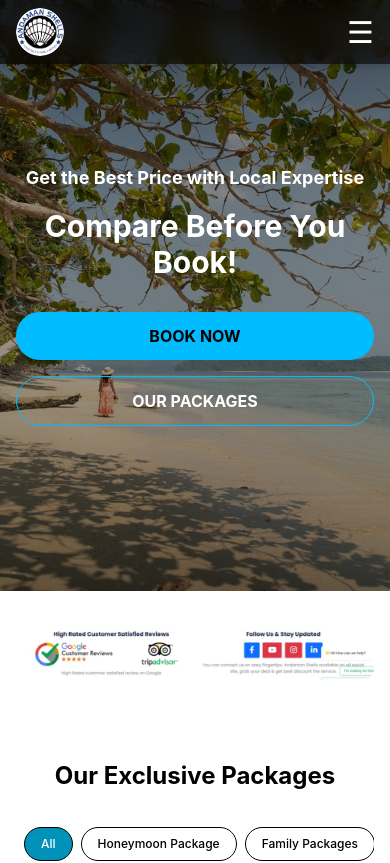
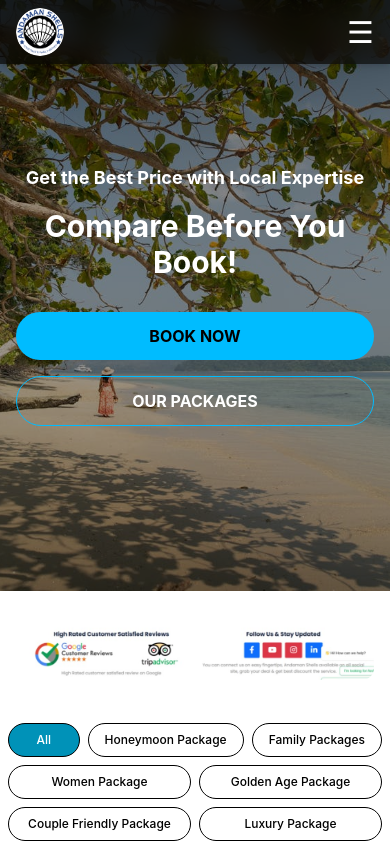
Before and after one commit to manojp97/andaman-shells, a React (Vite) app: page / in a window 390 px wide. Shown: the top 863 px of the page. Built offline with nearby package versions, Linux system fonts and the light colour scheme.

Commit message:
frontend is updated

```diff
--- a/src/components/Gallery.jsx
+++ b/src/components/Gallery.jsx
@@ -18,7 +18,7 @@ const Gallery = () => {
         Photo Gallery
       </h2>
 
-      <div className="grid grid-cols-1 gap-6 sm:grid-cols-2 lg:grid-cols-3">
+      <div className="grid grid-cols-3 gap-6 sm:grid-cols-3 lg:grid-cols-3">
         {images.map((image, index) => (
           <div
             key={index}
@@ -28,7 +28,7 @@ const Gallery = () => {
             <img
               src={image}
               alt={`Gallery ${index + 1}`}
-              className="h-72 w-full object-cover transition-transform duration-500 group-hover:scale-110"
+              className="h-24 sm:h-32 md:h-48 lg:h-72  w-full object-cover transition-transform duration-500 group-hover:scale-110"
             />
 
             {/* Overlay */}
--- a/src/components/Packages.jsx
+++ b/src/components/Packages.jsx
@@ -10,67 +10,60 @@ const Packages = ({ setActiveTab }) => {
   };
 
   return (
-    <div className="w-full px-4 sm:px-8 lg:px-46 py-10">
-
-      <h1 className="text-2xl sm:text-3xl md:text-4xl font-bold text-center mb-8">
-        Our Exclusive Packages
-      </h1>
-
     <Tabs value={value} onValueChange={handleChange} className="w-full">
-
-        {/* Tabs Container */}
-        <div className="w-full overflow-x-auto">
-
-          <TabsList className="flex w-max min-w-full gap-2 bg-transparent mb-6 px-2">
-
-            <TabsTrigger value="all"
-              className="whitespace-nowrap data-[state=active]:bg-cyan-600 data-[state=active]:text-white hover:bg-cyan-600 rounded-full px-4 py-2 text-xs sm:text-sm md:text-base border border-black"
+      <div className="w-full">
+        <TabsList className="flex flex-wrap justify-center gap-2 bg-transparent mb-6 px-2 h-auto sm:mx-46">
+          <TabsTrigger
+            value="all"
+            className="whitespace-nowrap rounded-full px-4 py-2 text-xs sm:text-sm md:text-base border border-black data-[state=active]:bg-cyan-600 data-[state=active]:text-white"
           >
             All
           </TabsTrigger>
 
-            <TabsTrigger value="honeymoon"
-              className="whitespace-nowrap data-[state=active]:bg-cyan-600 data-[state=active]:text-white hover:bg-cyan-600 rounded-full px-4 py-2 text-xs sm:text-sm md:text-base border border-black"
+          <TabsTrigger
+            value="honeymoon"
+            className="whitespace-nowrap rounded-full px-4 py-2 text-xs sm:text-sm md:text-base border border-black data-[state=active]:bg-cyan-600 data-[state=active]:text-white"
           >
             Honeymoon Package
           </TabsTrigger>
 
-            <TabsTrigger value="family"
-              className="whitespace-nowrap data-[state=active]:bg-cyan-600 data-[state=active]:text-white hover:bg-cyan-600 rounded-full px-4 py-2 text-xs sm:text-sm md:text-base border border-black"
+          <TabsTrigger
+            value="family"
+            className="whitespace-nowrap rounded-full px-4 py-2 text-xs sm:text-sm md:text-base border border-black data-[state=active]:bg-cyan-600 data-[state=active]:text-white"
           >
             Family Packages
           </TabsTrigger>
 
-            <TabsTrigger value="women"
-              className="whitespace-nowrap  data-[state=active]:bg-cyan-600 data-[state=active]:text-white hover:bg-cyan-600 rounded-full px-4 py-2 text-xs sm:text-sm md:text-base border border-black"
+          <TabsTrigger
+            value="women"
+            className="whitespace-nowrap rounded-full px-4 py-2 text-xs sm:text-sm md:text-base border border-black data-[state=active]:bg-cyan-600 data-[state=active]:text-white"
           >
             Women Package
           </TabsTrigger>
 
-            <TabsTrigger value="golden"
-              className="whitespace-nowrap data-[state=active]:bg-cyan-600 data-[state=active]:text-white  hover:bg-cyan-600 rounded-full px-4 py-2 text-xs sm:text-sm md:text-base border border-black"
+          <TabsTrigger
+            value="golden"
+            className="whitespace-nowrap rounded-full px-4 py-2 text-xs sm:text-sm md:text-base border border-black data-[state=active]:bg-cyan-600 data-[state=active]:text-white"
           >
             Golden Age Package
           </TabsTrigger>
 
-            <TabsTrigger value="couple"
-              className="whitespace-nowrap data-[state=active]:bg-cyan-600 data-[state=active]:text-white hover:bg-cyan-600 rounded-full px-4 py-2 text-xs sm:text-sm md:text-base border border-black"
+          <TabsTrigger
+            value="couple"
+            className="whitespace-nowrap rounded-full px-4 py-2 text-xs sm:text-sm md:text-base border border-black data-[state=active]:bg-cyan-600 data-[state=active]:text-white"
           >
             Couple Friendly Package
           </TabsTrigger>
 
-            <TabsTrigger value="luxury"
-              className="whitespace-nowrap data-[state=active]:bg-cyan-600 data-[state=active]:text-white hover:bg-cyan-600 rounded-full px-4 py-2 text-xs sm:text-sm md:text-base border border-black"
+          <TabsTrigger
+            value="luxury"
+            className="whitespace-nowrap rounded-full px-4 py-2 text-xs sm:text-sm md:text-base border border-black data-[state=active]:bg-cyan-600 data-[state=active]:text-white"
           >
             Luxury Package
           </TabsTrigger>
-
         </TabsList>
-
       </div>
-
     </Tabs>
-    </div>
   );
 };
 
```
Lines whose indentation alone changed are shown as unchanged.
